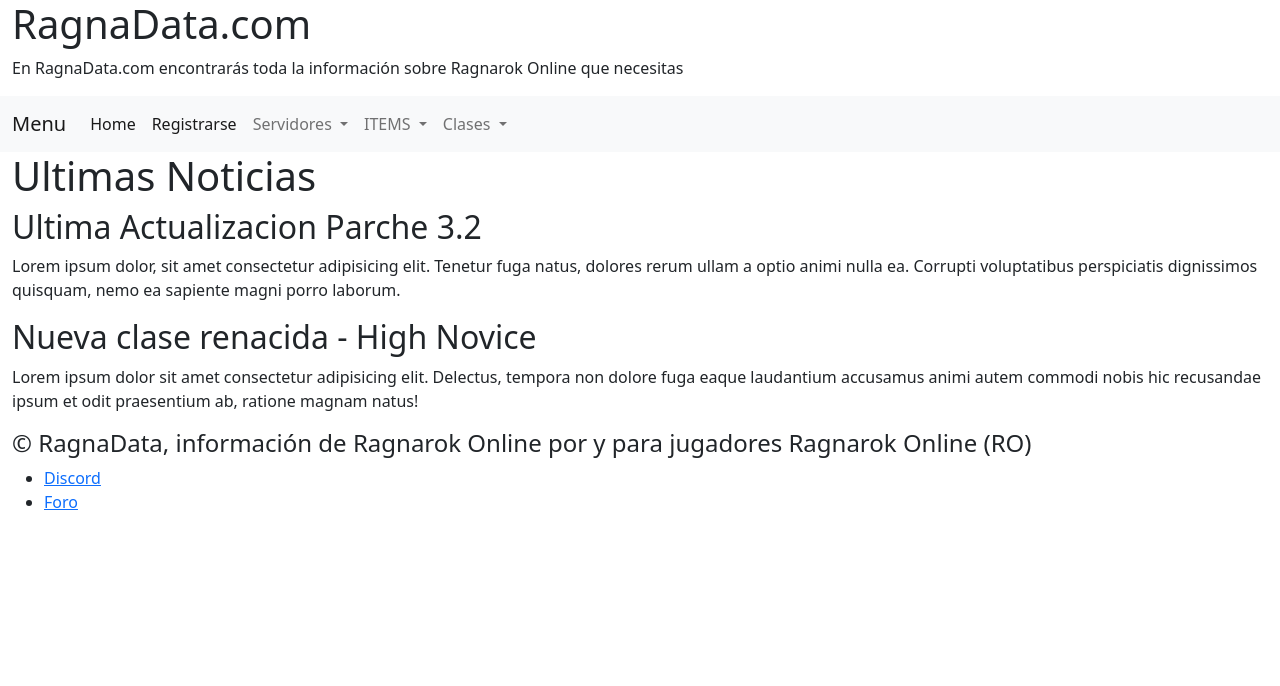
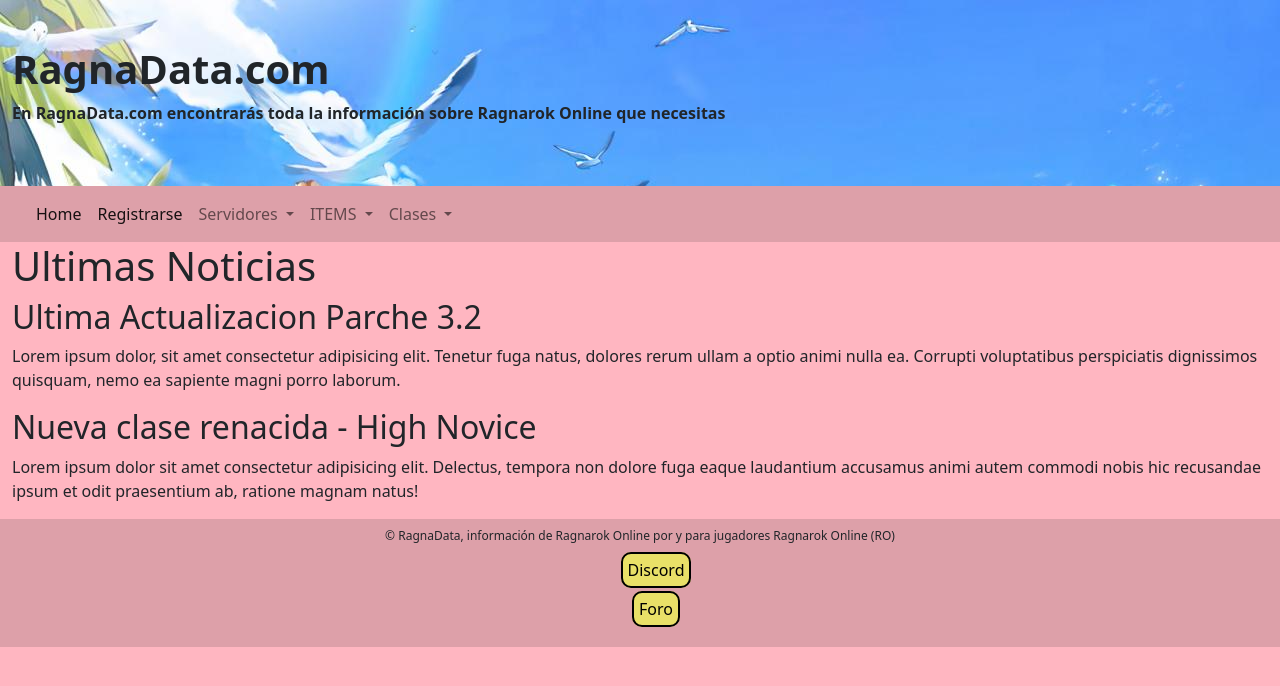
Before and after one commit to ezequielelhaibe/RagnaData-2.0, a plain HTML site: page index.html in a window 1280 px wide. Drawn offline with nearby package versions, Linux system fonts and the light colour scheme.

Commit message:
mas scss

```diff
--- /dev/null
+++ b/assets/scss/_footer.scss
@@ -0,0 +1,23 @@
+footer{
+    background-color: $colorprimario;
+    padding: 10px;
+    h4{
+        text-align: center;
+        font-size: 12px;
+    }
+    ul{
+        list-style: none;
+        text-align: center;
+        a{
+            border-radius: 10px;
+            border: solid 2px;
+            background-color: $colorterciario;
+            color: black;
+            text-decoration: none;
+            padding: 5px;
+        }
+        li{
+            margin: 15px;
+        }
+    }
+}
--- /dev/null
+++ b/assets/scss/_header.scss
@@ -0,0 +1,12 @@
+header{
+    padding: 45px;
+    background-image: url(../img/fondoheader.jpg);
+    background-size: 100px;
+    text-align: left;
+    h1{
+        font-weight: bolder;
+    }
+    p{
+        font-weight: bold;
+    }
+}
--- /dev/null
+++ b/assets/scss/_navegador.scss
@@ -0,0 +1,6 @@
+nav{
+    background-color: $colorprimario;
+   .dropdown-menu{
+       background-color: $colorterciario;
+   }
+}
--- a/assets/scss/_variables.scss
+++ b/assets/scss/_variables.scss
@@ -1,2 +1,3 @@
 $colorprimario: rgb(221, 160, 169);
 $colorsecundario: lightpink;
+$colorterciario: rgb(233, 224, 104)
--- /dev/null
+++ b/assets/scss/main.scss
@@ -0,0 +1,10 @@
+main{
+    background-color: $colorsecundario;
+    div{
+        div{
+            h1{
+                font-size: 20px;
+            }
+        }
+    }
+}
--- a/assets/scss/styles.scss
+++ b/assets/scss/styles.scss
@@ -1 +1,5 @@
 @import "_variables";
+@import "_footer";
+@import "_header";
+@import "_navegador";
+@import "_main";
--- a/index.html
+++ b/index.html
@@ -14,9 +14,9 @@
     <h1>RagnaData.com</h1>
     <p>En RagnaData.com encontrarás toda la información sobre Ragnarok Online que necesitas</p>
   </header>
-    <nav class="navbar navbar-expand-lg navbar-light bg-light">
+    <nav class="navbar navbar-expand-lg navbar-light">
         <div class="container-fluid">
-          <a class="navbar-brand" href="#">Menu</a>
+          <a class="navbar-brand" href="#"></a>
           <button class="navbar-toggler" type="button" data-bs-toggle="collapse" data-bs-target="#navbarScroll" aria-expanded="false" aria-label="Toggle navigation">
             <span class="navbar-toggler-icon"></span>
           </button>
@@ -79,7 +79,6 @@
             </div>
         </div>
   </main>
-    </div>
   <footer class="footer container-fluid">
         <h4>© RagnaData, información de Ragnarok Online por y para jugadores Ragnarok Online (RO)</h4>
         <ul>
```
Also changed, not shown: assets/css/styles.css, 1 other file. Lines whose indentation alone changed are shown as unchanged.
